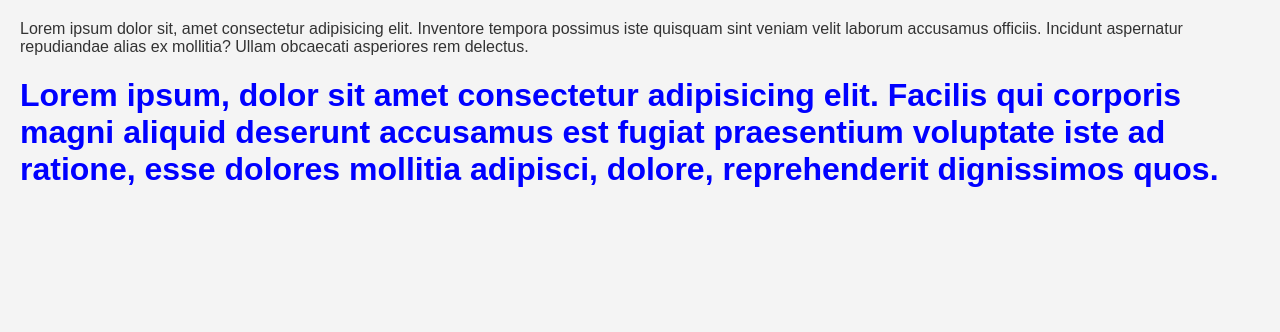
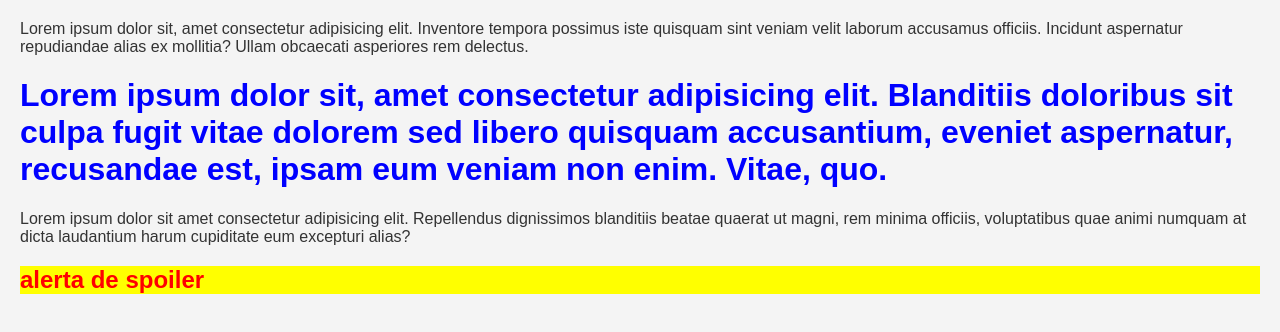
Before and after one commit to munhozthauanne175-netizen/aulahtml, a plain HTML site: page index.html in a window 1280 px wide. Drawn offline with Linux system fonts and the light colour scheme.

Commit message:
criada classe alerta

```diff
--- a/index.html
+++ b/index.html
@@ -15,12 +15,25 @@
 
 
         }
+        h2{
+            background-color: blue;
+        }
+        .alerta{
+              background-color: yellow;
+              color: red;
+
+        }
     </style>
 </head>
 <body>
     Lorem ipsum dolor sit, amet consectetur adipisicing elit. Inventore tempora possimus iste quisquam sint veniam velit laborum accusamus officiis. Incidunt aspernatur repudiandae alias ex mollitia? Ullam obcaecati asperiores rem delectus.
     <h1>
-       Lorem ipsum, dolor sit amet consectetur adipisicing elit. Facilis qui corporis magni aliquid deserunt accusamus est fugiat praesentium voluptate iste ad ratione, esse dolores mollitia adipisci, dolore, reprehenderit dignissimos quos.
+        Lorem ipsum dolor sit, amet consectetur adipisicing elit. Blanditiis doloribus sit culpa fugit vitae dolorem sed libero quisquam accusantium, eveniet aspernatur, recusandae est, ipsam eum veniam non enim. Vitae, quo.
     </h1>
+    </h2>
+    Lorem ipsum dolor sit amet consectetur adipisicing elit. Repellendus dignissimos blanditiis beatae quaerat ut magni, rem minima officiis, voluptatibus quae animi numquam at dicta laudantium harum cupiditate eum excepturi alias?
+    <h2 class="alerta">
+        alerta de spoiler
+        <h2>
 </body>
 </html>
```
